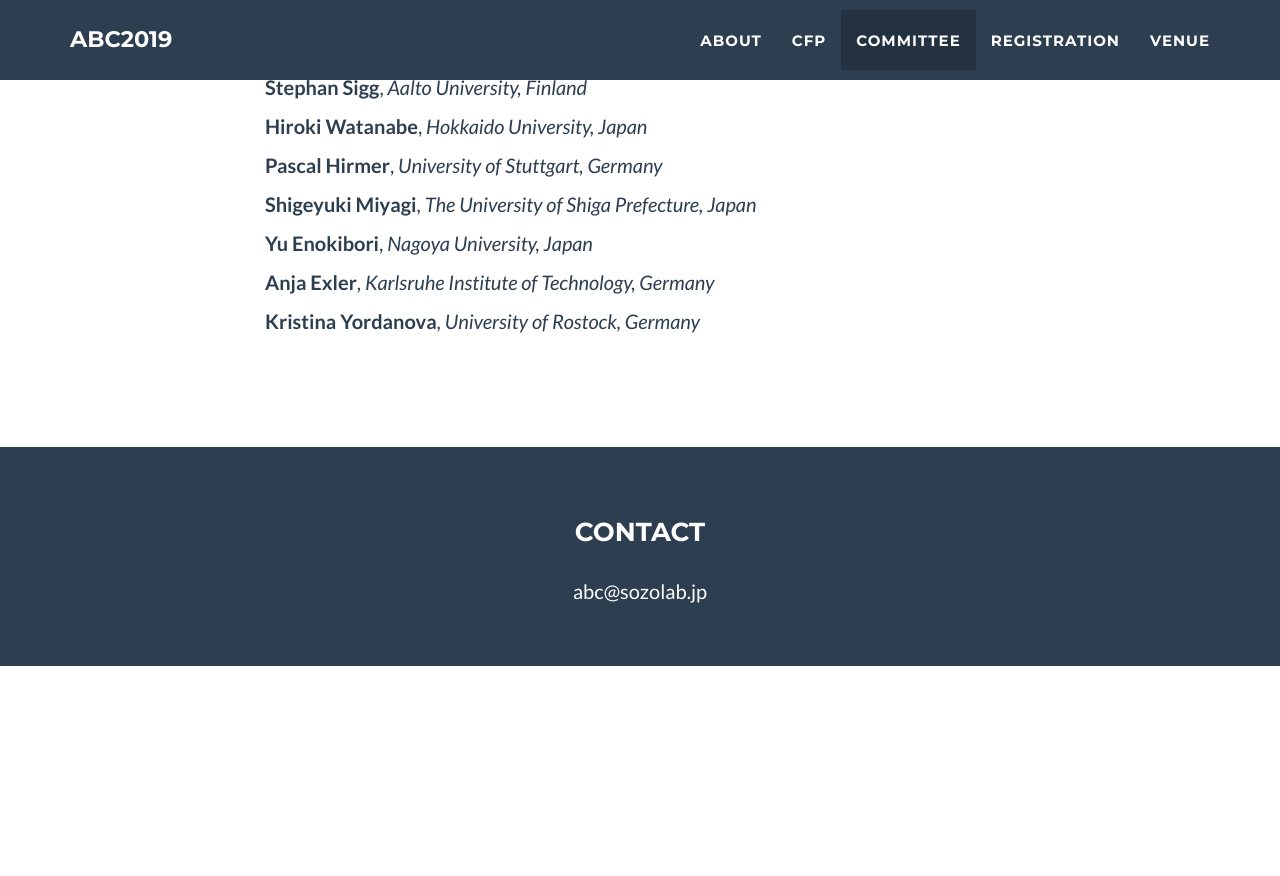
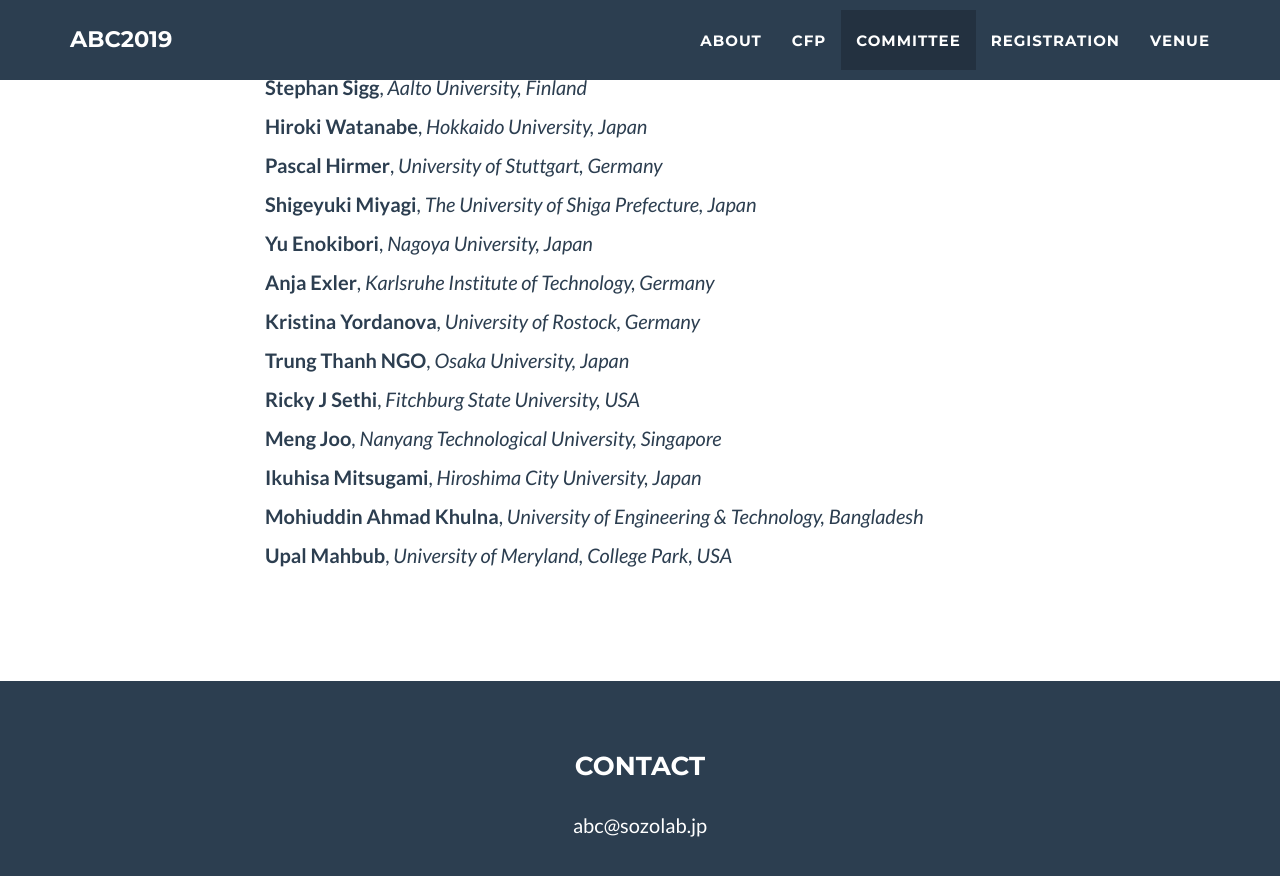
Before and after one commit to abc-research/2019, a Jekyll site: the page built from index.html, in a window 1280 px wide and 900 px high, scrolled down 3986 px. Shown: the top 876 px of the window. Built offline with Jekyll 4.4.1, drawn with Linux system fonts in a browser that asks for light colours; before the commit the page ends 4652 px from its top, so only the background shows below that.

Commit message:
Update _config.yml

```diff
--- a/_config.yml
+++ b/_config.yml
@@ -113,6 +113,18 @@ committee:
         affil: Karlsruhe Institute of Technology, Germany
       - name: Kristina Yordanova
         affil: University of Rostock, Germany
+      - name: Trung Thanh NGO
+        affil: Osaka University, Japan
+      - name: Ricky J Sethi
+        affil: Fitchburg State University, USA
+      - name: Meng Joo
+        affil: Nanyang Technological University, Singapore
+      - name: Ikuhisa Mitsugami
+        affil: Hiroshima City University, Japan
+      - name: Mohiuddin Ahmad	Khulna
+        affil: University of Engineering & Technology, Bangladesh
+      - name: Upal Mahbub
+        affil: University of Meryland, College Park, USA
 
 
 
```
